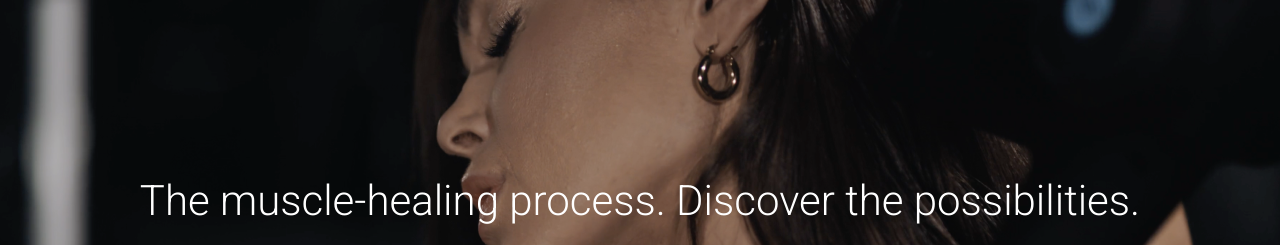
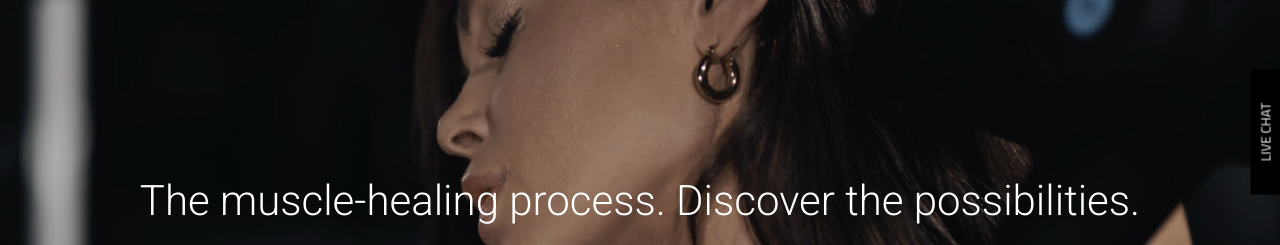
Before and after one commit to UnleashedMySelf/rebel-test, a plain HTML site: page app/index.html in a window 1280 px wide. Shown: the part 453-698 px from the top of the page. Drawn offline with nearby package versions, Linux system fonts and the light colour scheme.

Commit message:
added live-chat button

```diff
--- a/app/index.html
+++ b/app/index.html
@@ -151,6 +151,7 @@
                 <iframe width="409" height="231" src="https://www.youtube.com/embed/pImZg9ymw9g" title="YouTube video player" frameborder="0" allow="accelerometer; autoplay; clipboard-write; encrypted-media; gyroscope; picture-in-picture" allowfullscreen></iframe>
             </div>
         </section>
+        <button type="button" class="live-chat">LIVE CHAT</button>
     </main>
     <footer>
         <section class="pre-footer">
--- a/app/scss/style.scss
+++ b/app/scss/style.scss
@@ -472,6 +472,21 @@ button {
 }
 /* Product footer -- end */
 
+/* LIVE CHAT BUTTON -- start */
+.live-chat {
+    position: fixed;
+    transition: .5s ease;
+    width: 125px;
+    height: 30px;
+    background-color: #000;
+    color: #fff;
+    right: -48px;
+    transform: rotate(-90deg);
+    bottom: 200px;
+    z-index: 5;
+}
+/* LIVE CHAT BUTTON -- end */
+
 /* Addaptive */
 @media screen and (max-width: 1140px) {
     .product__included-wrap {
```
Also changed, not shown: dist/index.html (+1 -0 lines), app/css/style.min.css, dist/css/style.min.css.
